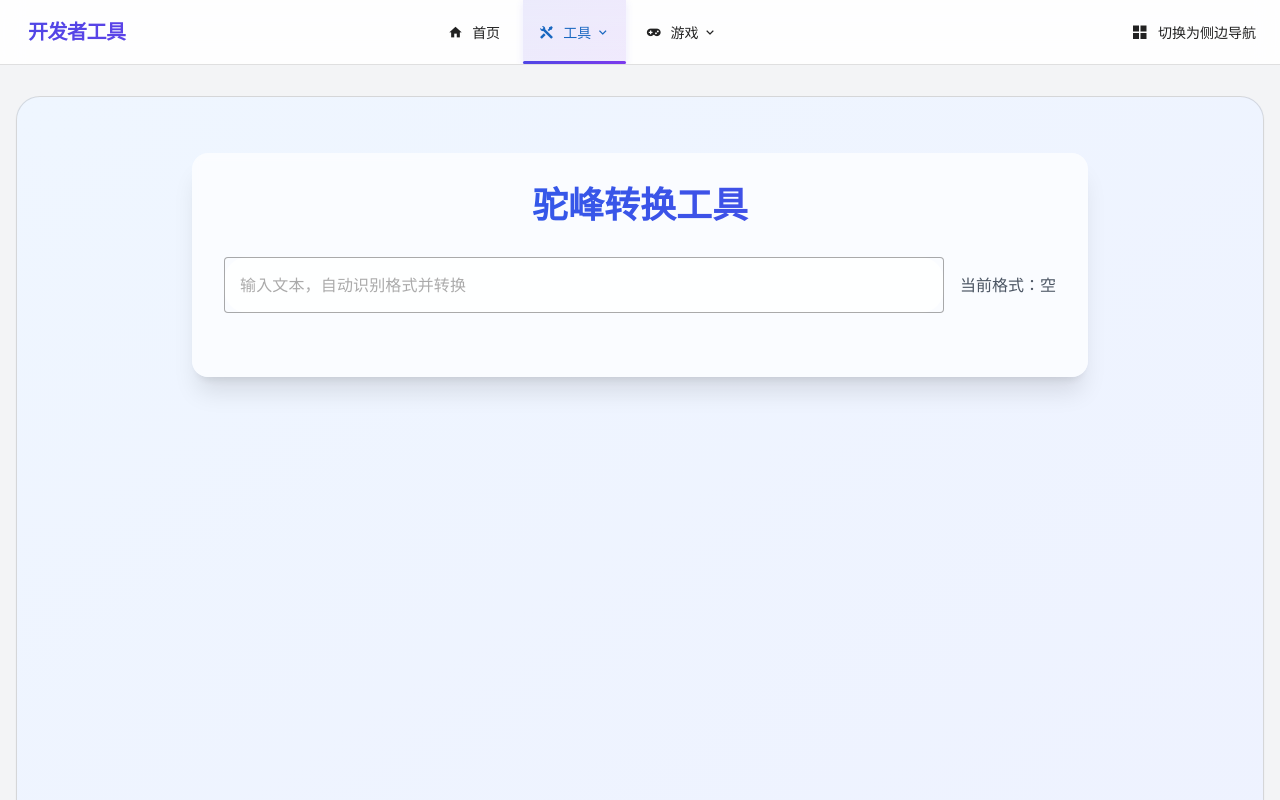
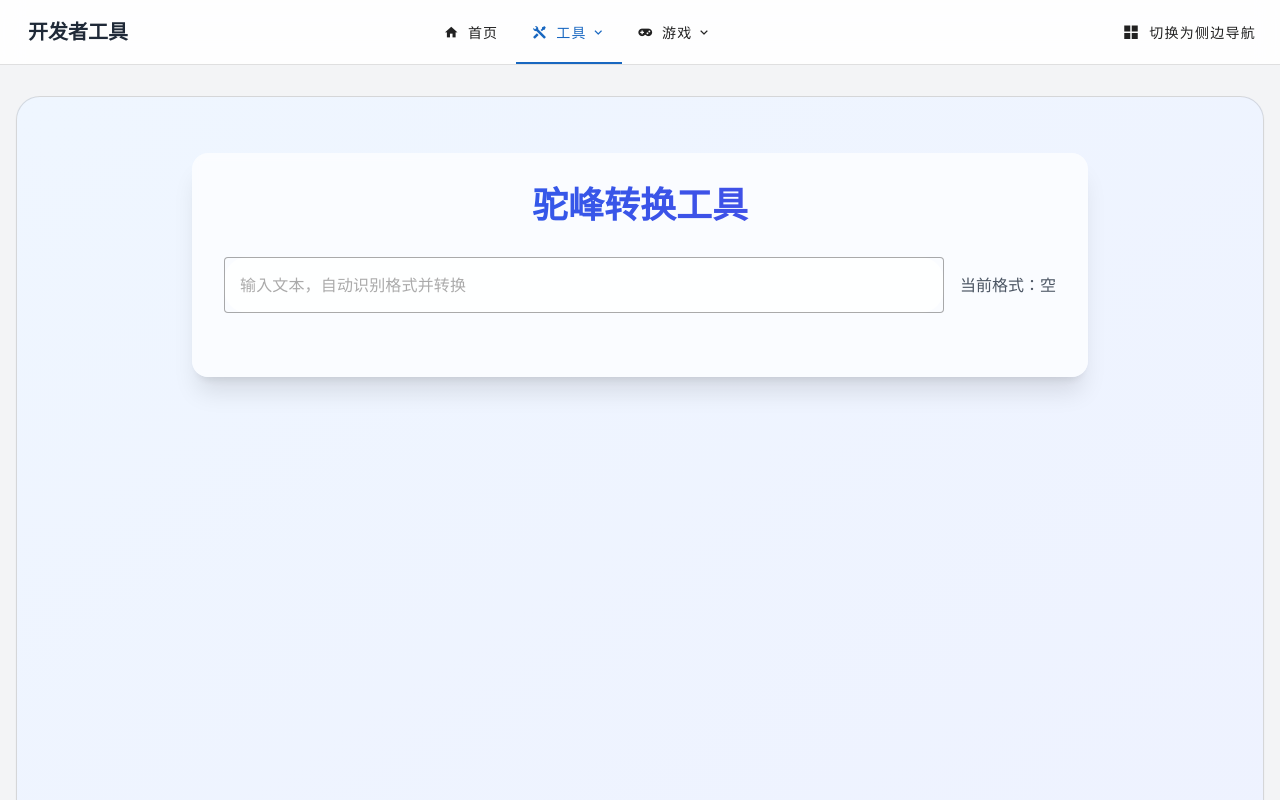
Before and after one commit to bitdan/Hump-Conversion, a Vue app: page /tools/case-converter in a window 1280 px wide. Both pictures are taken after a click on the button "顶部导航". Shown: the top 800 px of the page. Built offline with nearby package versions, Linux system fonts and the light colour scheme; what vue-konva would draw is missing.

Commit message:
refactor(components): 重构顶部导航栏组件

```diff
--- a/src/components/AppTopNavigation.vue
+++ b/src/components/AppTopNavigation.vue
@@ -1,12 +1,12 @@
 <template>
   <div class="top-nav-wrapper">
     <v-app-bar
-      class="px-2 bg-white/80 backdrop-blur-sm border-b"
+      class="px-2 bg-white/80 backdrop-blur-sm border-b transition-all duration-300"
       elevation="0"
       height="64"
       fixed
     >
-      <v-app-bar-title class="font-semibold text-gray-800">
+      <v-app-bar-title class="font-semibold text-gray-800 select-none">
         开发者工具
       </v-app-bar-title>
 
@@ -19,26 +19,11 @@
         @update:modelValue="handleTabChange"
       >
         <template v-for="item in mainRoutes" :key="item.name">
-          <!-- 没有子菜单的项目 -->
           <v-tab
-            v-if="!item.children"
             :value="item.name"
-            :to="item.path"
-            class="px-4"
-          >
-            <v-icon
-              :icon="item.meta?.icon"
-              size="small"
-              class="mr-2"
-            ></v-icon>
-            {{ item.meta?.title }}
-          </v-tab>
-
-          <!-- 有子菜单的项目 -->
-          <v-tab
-            v-else
-            :value="item.name"
-            class="px-4"
+            :to="item.children ? undefined : item.path"
+            class="px-4 transition-colors duration-200"
+            v-ripple
           >
             <v-icon
               :icon="item.meta?.icon"
@@ -47,9 +32,11 @@
             ></v-icon>
             {{ item.meta?.title }}
             <v-icon
+              v-if="item.children"
               icon="mdi-chevron-down"
               size="small"
-              class="ml-1"
+              class="ml-1 transition-transform"
+              :class="{ 'rotate-180': showSubmenu && activeTab === item.name }"
             ></v-icon>
           </v-tab>
         </template>
@@ -63,14 +50,14 @@
         transition="scale-transition"
         offset="5"
       >
-        <v-list class="bg-white rounded-lg py-2" density="compact">
+        <v-list class="bg-white rounded-lg py-2 shadow-lg" density="compact">
           <v-list-item
             v-for="child in currentSubmenuItems"
             :key="child.name"
             :to="child.path"
             :prepend-icon="child.meta?.icon"
             :title="child.meta?.title"
-            class="px-4"
+            class="px-4 hover:bg-gray-50 transition-colors duration-200"
             @click="handleSubMenuClick"
           ></v-list-item>
         </v-list>
@@ -82,15 +69,16 @@
       <v-btn
         variant="text"
         :prepend-icon="'mdi-view-grid'"
+        class="hidden md:flex"
         @click="toggleNavMode"
       >
-        切换为侧边导航
+        切换为{{ navMode === 'side' ? '顶部' : '侧边' }}导航
       </v-btn>
 
       <!-- 移动端菜单按钮 -->
       <v-app-bar-nav-icon
         class="md:hidden"
-        @click="drawer = !drawer"
+        @click="toggleDrawer"
       ></v-app-bar-nav-icon>
     </v-app-bar>
 
@@ -99,26 +87,31 @@
       v-model="drawer"
       location="left"
       temporary
-      class="md:hidden bg-gray-50"
+      class="md:hidden"
     >
-      <v-list>
+      <v-list class="py-2">
         <template v-for="item in mainRoutes" :key="item.name">
           <v-list-item
             v-if="!item.children"
             :to="item.path"
             :prepend-icon="item.meta?.icon"
             :title="item.meta?.title"
+            class="mb-1 transition-colors duration-200"
+            v-ripple
           ></v-list-item>
 
           <v-list-group
             v-else
             :value="isGroupActive(item)"
+            class="mb-1"
           >
             <template v-slot:activator="{ props }">
               <v-list-item
                 v-bind="props"
                 :prepend-icon="item.meta?.icon"
                 :title="item.meta?.title"
+                class="transition-colors duration-200"
+                v-ripple
               ></v-list-item>
             </template>
 
@@ -128,7 +121,8 @@
               :to="child.path"
               :prepend-icon="child.meta?.icon"
               :title="child.meta?.title"
-              class="pl-4"
+              class="pl-4 transition-colors duration-200"
+              v-ripple
             ></v-list-item>
           </v-list-group>
         </template>
@@ -138,45 +132,59 @@
 </template>
 
 <script setup lang="ts">
-import { ref, computed, nextTick, watch, onMounted, type ComponentPublicInstance } from 'vue'
-import { useRoute, useRouter, type RouteRecordRaw } from 'vue-router'
+import { ref, computed, nextTick, watch, onMounted } from 'vue'
+import { useRoute, useRouter } from 'vue-router'
+import { useStorage } from '@vueuse/core'
 import { useNavStore } from '@/stores/nav'
+import type { ComponentPublicInstance } from 'vue'
+import type { RouteRecordRaw } from 'vue-router'
 
-type RouteItem = RouteRecordRaw & {
-  name?: string;
+interface RouteItem {
+  name: string;
   path: string;
   meta?: {
     title: string;
     icon: string;
   };
   children?: RouteItem[];
+  component?: any;
 }
 
 type VuetifyActivator = Element | ComponentPublicInstance | string | "parent";
 
-const router = useRouter()
-const route = useRoute()
-const navStore = useNavStore()
+// 组合式函数：路由相关逻辑
+function useNavigation() {
+  const router = useRouter()
+  const route = useRoute()
 
+  const mainRoutes = computed<RouteItem[]>(() =>
+    router.options.routes.filter(route => route.name && route.path !== '/') as RouteItem[]
+  )
+
+  const isCurrentRoute = (path: string): boolean => route.path === path
+
+  const isGroupActive = (item: RouteItem): boolean =>
+    item.children?.some(child => isCurrentRoute(child.path)) || false
+
+  return {
+    mainRoutes,
+    isCurrentRoute,
+    isGroupActive
+  }
+}
+
+// 组件状态
 const drawer = ref(false)
 const activeTab = ref<string | null>(null)
 const showSubmenu = ref(false)
-const submenuActivator = ref<VuetifyActivator | undefined>("parent")
+const submenuActivator = ref<VuetifyActivator>("parent")
 const currentSubmenuItems = ref<RouteItem[]>([])
+const navMode = useStorage('nav-mode', 'top')
 
-// 计算主路由（一级菜单）
-const mainRoutes = computed<RouteItem[]>(() =>
-  router.options.routes.filter(route => route.name && route.path !== '/') as RouteItem[]
-)
-
-// 路由判断方法
-const isCurrentRoute = (path: string): boolean => {
-  return route.path === path
-}
-
-const isGroupActive = (item: RouteItem): boolean => {
-  return item.children?.some(child => isCurrentRoute(child.path)) || false
-}
+// 获取路由相关方法
+const { mainRoutes, isCurrentRoute, isGroupActive } = useNavigation()
+const route = useRoute()
+const navStore = useNavStore()
 
 // 处理标签页变化
 const handleTabChange = (newValue: unknown) => {
@@ -186,7 +194,6 @@ const handleTabChange = (newValue: unknown) => {
   if (selectedItem?.children) {
     currentSubmenuItems.value = selectedItem.children
     showSubmenu.value = true
-    // 获取当前点击的标签页元素作为子菜单的锚点
     nextTick(() => {
       const element = document.querySelector(`[value="${newValue}"]`)
       if (element) {
@@ -198,14 +205,22 @@ const handleTabChange = (newValue: unknown) => {
   }
 }
 
-// 处理子菜单点击
 const handleSubMenuClick = () => {
   showSubmenu.value = false
+  drawer.value = false
 }
 
-// 设置初始激活的标签
+const toggleDrawer = () => {
+  drawer.value = !drawer.value
+}
+
+const toggleNavMode = () => {
+  navStore.toggleMode()
+  navMode.value = navMode.value === 'top' ? 'side' : 'top'
+}
+
+// 生命周期钩子
 onMounted(() => {
-  // 根据当前路由设置激活的标签
   const currentMainRoute = mainRoutes.value.find(item =>
     item.path === route.path || item.children?.some(child => child.path === route.path)
   )
@@ -214,7 +229,7 @@ onMounted(() => {
   }
 })
 
-// 监听路由变化
+// 路由监听
 watch(
   () => route.path,
   (newPath) => {
@@ -226,14 +241,6 @@ watch(
     }
   }
 )
-
-const toggleDrawer = () => {
-  drawer.value = !drawer.value
-}
-
-const toggleNavMode = () => {
-  navStore.toggleMode()
-}
 </script>
 
 <style scoped>
@@ -248,150 +255,15 @@ const toggleNavMode = () => {
   border-bottom: 1px solid rgba(79, 70, 229, 0.1);
 }
 
-:deep(.v-tab) {
-  text-transform: none;
-  font-weight: 500;
-  letter-spacing: 0;
-  min-width: unset;
-  border-radius: 8px;
-  margin: 0 2px;
-  transition: all 0.3s cubic-bezier(0.4, 0, 0.2, 1);
-}
-
-:deep(.v-tab:hover) {
-  background: rgba(79, 70, 229, 0.05);
-  transform: translateY(-1px);
-}
-
-:deep(.v-tab--selected) {
-  color: #4f46e5;
-  background: linear-gradient(135deg, rgba(79, 70, 229, 0.1) 0%, rgba(124, 58, 237, 0.1) 100%);
-  box-shadow: 0 2px 8px rgba(79, 70, 229, 0.1);
-}
-
-:deep(.v-tab__slider) {
-  background: linear-gradient(90deg, #4f46e5, #7c3aed);
-  height: 3px;
-  border-radius: 2px;
-  transition: all 0.3s cubic-bezier(0.4, 0, 0.2, 1);
-}
-
-/* App bar title */
-.v-app-bar-title {
-  font-weight: 600;
-  background: linear-gradient(135deg, #4f46e5, #7c3aed);
-  -webkit-background-clip: text;
-  background-clip: text;
-  -webkit-text-fill-color: transparent;
-  letter-spacing: -0.5px;
-}
-
-/* Menu styles */
-:deep(.v-menu > .v-overlay__content) {
-  background: rgba(255, 255, 255, 0.95);
-  backdrop-filter: blur(12px);
-  border-radius: 16px;
-  box-shadow: 0 8px 32px rgba(0, 0, 0, 0.08);
-  border: 1px solid rgba(79, 70, 229, 0.1);
-  padding: 8px;
-  min-width: 220px;
-}
-
-:deep(.v-list-item) {
-  border-radius: 8px;
-  margin: 4px;
-  transition: all 0.3s cubic-bezier(0.4, 0, 0.2, 1);
-}
-
-:deep(.v-list-item:hover) {
-  background: rgba(79, 70, 229, 0.05);
-  transform: translateX(4px);
-}
-
-:deep(.v-list-item--active) {
-  background: linear-gradient(135deg, rgba(79, 70, 229, 0.1) 0%, rgba(124, 58, 237, 0.1) 100%);
-  color: #4f46e5;
-  font-weight: 500;
-}
-
-/* Navigation mode toggle button */
-.v-btn {
-  text-transform: none;
-  letter-spacing: 0;
-  font-weight: 500;
-  border-radius: 8px;
-  transition: all 0.3s cubic-bezier(0.4, 0, 0.2, 1);
-}
-
-.v-btn:hover {
-  background: rgba(79, 70, 229, 0.05);
-  transform: translateY(-1px);
-}
-
-/* Mobile menu button */
-.v-app-bar-nav-icon {
-  border-radius: 8px;
-  transition: all 0.3s ease;
-}
-
-.v-app-bar-nav-icon:hover {
-  background: rgba(79, 70, 229, 0.05);
-  transform: scale(1.1);
-}
-
-/* Mobile drawer */
-:deep(.v-navigation-drawer) {
-  background: linear-gradient(180deg, #ffffff 0%, #f8fafc 100%);
-}
-
-/* Custom scrollbar */
-:deep(::-webkit-scrollbar) {
-  width: 6px;
-}
-
-:deep(::-webkit-scrollbar-track) {
-  background: rgba(0, 0, 0, 0.02);
-}
-
-:deep(::-webkit-scrollbar-thumb) {
-  background: rgba(79, 70, 229, 0.2);
-  border-radius: 3px;
-}
-
-:deep(::-webkit-scrollbar-thumb:hover) {
-  background: rgba(79, 70, 229, 0.3);
-}
-
-/* Animations */
+/* 添加过渡动画 */
 .scale-transition-enter-active,
 .scale-transition-leave-active {
-  transition: all 0.3s cubic-bezier(0.4, 0, 0.2, 1);
+  transition: all 0.3s ease;
 }
 
 .scale-transition-enter-from,
 .scale-transition-leave-to {
   opacity: 0;
-  transform: scale(0.95) translateY(-10px);
-}
-
-/* Icon animations */
-:deep(.v-icon) {
-  transition: transform 0.3s ease;
-}
-
-:deep(.v-list-item:hover .v-icon) {
-  transform: scale(1.1);
-}
-
-/* Responsive adjustments */
-@media (max-width: 768px) {
-  .v-btn {
-    min-width: unset;
-    padding: 0 12px;
-  }
-
-  :deep(.v-tab) {
-    padding: 0 12px;
-  }
+  transform: scale(0.95);
 }
 </style>
```
